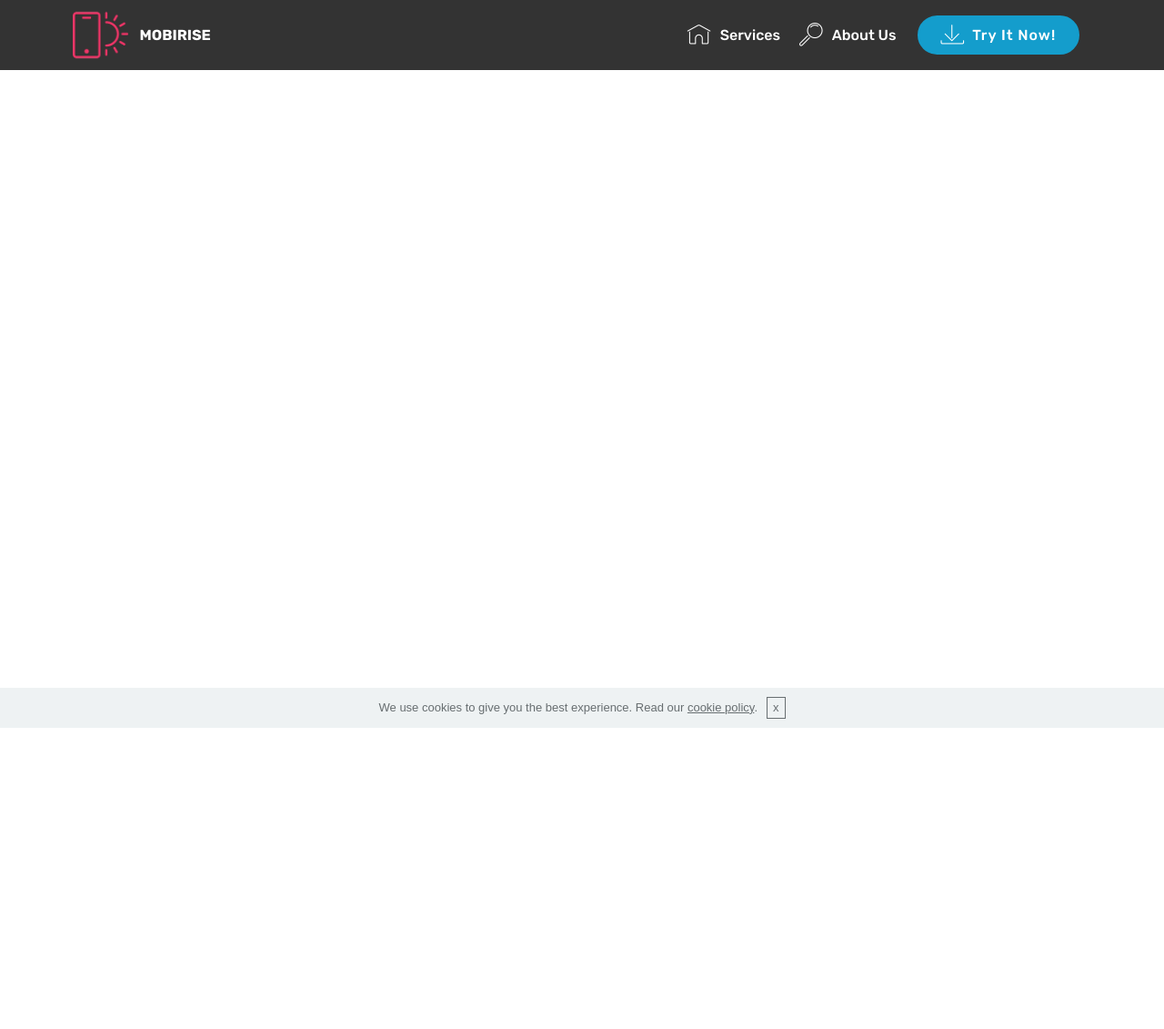
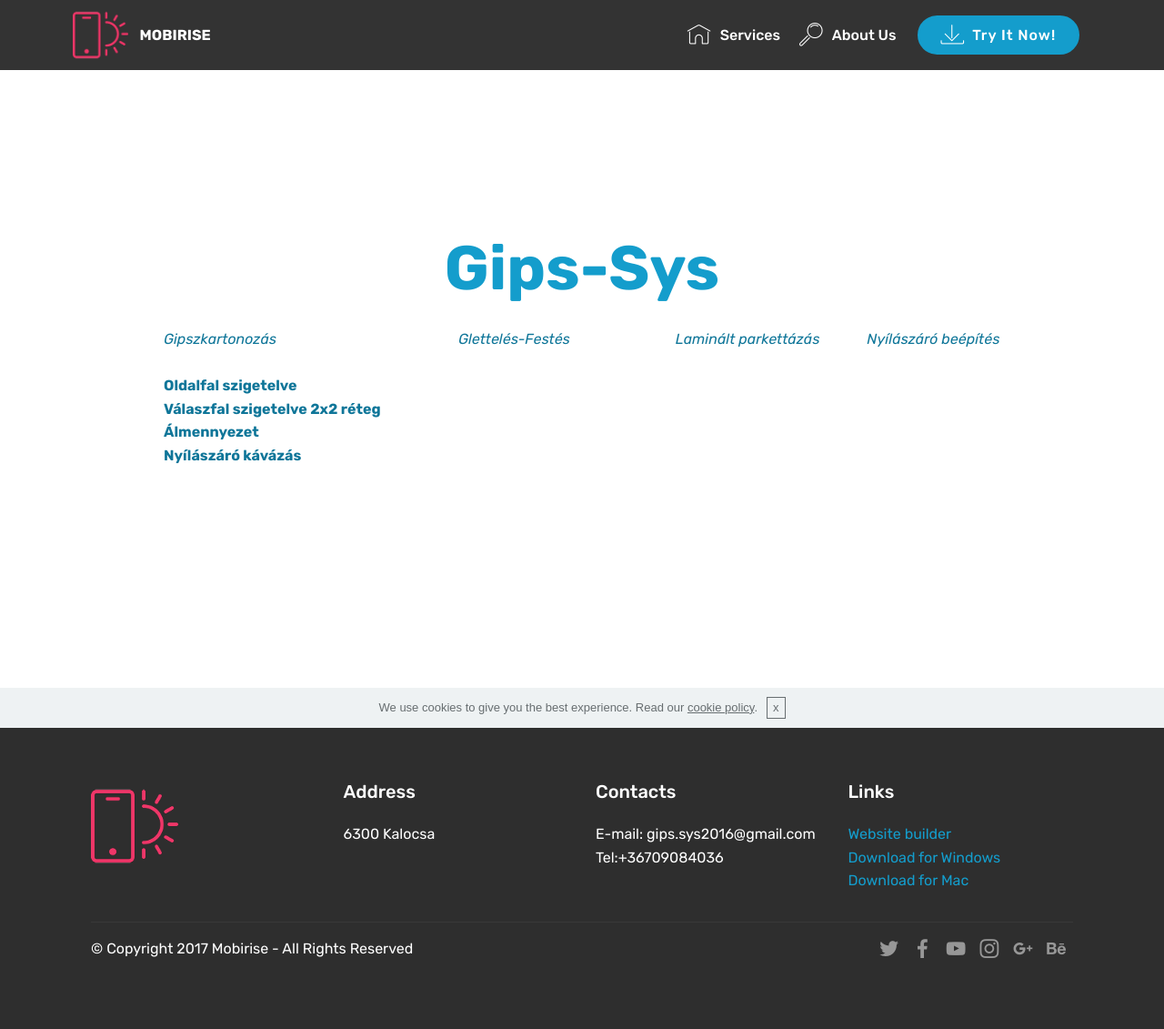
Before and after one commit to gips-sys/gips-sys.github.io, a plain HTML site: page page2.html in a window 1280 px wide. Shown: the whole page at 91% size. Before the commit the page ends 800 px from the top, so only its background shows below. Drawn offline with Linux system fonts and the light colour scheme; files whose address does not match are found by name.

Commit message:
create github pages

```diff
--- a/page2.html
+++ b/page2.html
@@ -7,15 +7,16 @@
   <meta name="generator" content="Mobirise v4.8.8, mobirise.com">
   <meta name="viewport" content="width=device-width, initial-scale=1, minimum-scale=1">
   <link rel="shortcut icon" href="assets/images/logo2.png" type="image/x-icon">
-  <meta name="description" content="Site Maker Description">
-  <title>Page 2</title>
+  <meta name="description" content="">
+  <title>Árlista</title>
   <link rel="stylesheet" href="assets/web/assets/mobirise-icons/mobirise-icons.css">
   <link rel="stylesheet" href="assets/tether/tether.min.css">
   <link rel="stylesheet" href="assets/bootstrap/css/bootstrap.min.css">
   <link rel="stylesheet" href="assets/bootstrap/css/bootstrap-grid.min.css">
   <link rel="stylesheet" href="assets/bootstrap/css/bootstrap-reboot.min.css">
+  <link rel="stylesheet" href="assets/socicon/css/styles.css">
+  <link rel="stylesheet" href="assets/dropdown/css/style.css">
   <link rel="stylesheet" href="assets/gdpr-plugin/gdpr-styles.css">
-  <link rel="stylesheet" href="assets/dropdown/css/style.css">
   <link rel="stylesheet" href="assets/theme/css/style.css">
   <link rel="stylesheet" href="assets/mobirise/css/mbr-additional.css" type="text/css">
 
@@ -23,7 +24,7 @@
 
 </head>
 <body>
-  <section class="menu cid-qTkzRZLJNu" once="menu" id="menu1-6">
+  <section class="menu cid-rdp6IjjoC7" once="menu" id="menu1-b">
 
 
 
@@ -73,16 +74,124 @@
     </nav>
 </section>
 
+<section class="engine"><a href="https://mobirise.info/v">html templates</a></section><section class="cid-rdp6IkvF8n mbr-fullscreen" id="header2-c">
 
-  <section class="engine"><a href="https://mobirise.info/d">free web maker</a></section><script src="assets/web/assets/jquery/jquery.min.js"></script>
+
+
+
+
+    <div class="container align-center">
+        <div class="row justify-content-md-center">
+            <div class="mbr-white col-md-10">
+                <h1 class="mbr-section-title mbr-bold pb-3 mbr-fonts-style display-1">Gips-Sys</h1>
+
+                <p class="mbr-text pb-3 mbr-fonts-style display-7"><em>Gipszkartonozás &nbsp; &nbsp; &nbsp; &nbsp; &nbsp; &nbsp; &nbsp; &nbsp; &nbsp; &nbsp; &nbsp; &nbsp; &nbsp; &nbsp; &nbsp; &nbsp; &nbsp; &nbsp; &nbsp; &nbsp; &nbsp; &nbsp; &nbsp; &nbsp; &nbsp;Glettelés-Festés &nbsp; &nbsp; &nbsp; &nbsp; &nbsp; &nbsp; &nbsp; &nbsp; &nbsp; &nbsp; &nbsp; &nbsp; &nbsp; &nbsp; Laminált parkettázás &nbsp; &nbsp; &nbsp; &nbsp; &nbsp; &nbsp; Nyílászáró beépítés</em><br><em>&nbsp; &nbsp; &nbsp; &nbsp; &nbsp; &nbsp; &nbsp; &nbsp; &nbsp; &nbsp; &nbsp; &nbsp; &nbsp; &nbsp; &nbsp; &nbsp; &nbsp; &nbsp; &nbsp; &nbsp; &nbsp; &nbsp; &nbsp; &nbsp; &nbsp; &nbsp; &nbsp; &nbsp; &nbsp; &nbsp; &nbsp; &nbsp; &nbsp; &nbsp; &nbsp; &nbsp; &nbsp; &nbsp;&nbsp;</em><br><strong>Oldalfal szigetelve&nbsp;</strong><br><strong>Válaszfal szigetelve 2x2 réteg</strong><br><strong>Álmennyezet</strong><br><strong>Nyílászáró kávázás</strong></p>
+
+            </div>
+        </div>
+    </div>
+
+</section>
+
+<section class="cid-rdp6Im0TYE" id="footer1-d">
+
+
+
+
+
+    <div class="container">
+        <div class="media-container-row content text-white">
+            <div class="col-12 col-md-3">
+                <div class="media-wrap">
+                    <a href="https://mobirise.com/">
+                        <img src="assets/images/logo2.png" alt="Mobirise">
+                    </a>
+                </div>
+            </div>
+            <div class="col-12 col-md-3 mbr-fonts-style display-7">
+                <h5 class="pb-3">
+                    Address
+                </h5>
+                <p class="mbr-text">6300 Kalocsa</p>
+            </div>
+            <div class="col-12 col-md-3 mbr-fonts-style display-7">
+                <h5 class="pb-3">
+                    Contacts
+                </h5>
+                <p class="mbr-text">E-mail: gips.sys2016@gmail.com<br>Tel:+36709084036<br><br></p>
+            </div>
+            <div class="col-12 col-md-3 mbr-fonts-style display-7">
+                <h5 class="pb-3">
+                    Links
+                </h5>
+                <p class="mbr-text">
+                    <a class="text-primary" href="https://mobirise.com/">Website builder</a>
+                    <br><a class="text-primary" href="https://mobirise.com/mobirise-free-win.zip">Download for Windows</a>
+                    <br><a class="text-primary" href="https://mobirise.com/mobirise-free-mac.zip">Download for Mac</a>
+                </p>
+            </div>
+        </div>
+        <div class="footer-lower">
+            <div class="media-container-row">
+                <div class="col-sm-12">
+                    <hr>
+                </div>
+            </div>
+            <div class="media-container-row mbr-white">
+                <div class="col-sm-6 copyright">
+                    <p class="mbr-text mbr-fonts-style display-7">
+                        © Copyright 2017 Mobirise - All Rights Reserved
+                    </p>
+                </div>
+                <div class="col-md-6">
+                    <div class="social-list align-right">
+                        <div class="soc-item">
+                            <a href="https://twitter.com/mobirise" target="_blank">
+                                <span class="socicon-twitter socicon mbr-iconfont mbr-iconfont-social"></span>
+                            </a>
+                        </div>
+                        <div class="soc-item">
+                            <a href="https://www.facebook.com/GipsSys2016/" target="_blank">
+                                <span class="mbr-iconfont mbr-iconfont-social socicon-facebook socicon"></span>
+                            </a>
+                        </div>
+                        <div class="soc-item">
+                            <a href="https://www.youtube.com/c/mobirise" target="_blank">
+                                <span class="socicon-youtube socicon mbr-iconfont mbr-iconfont-social"></span>
+                            </a>
+                        </div>
+                        <div class="soc-item">
+                            <a href="https://instagram.com/mobirise" target="_blank">
+                                <span class="socicon-instagram socicon mbr-iconfont mbr-iconfont-social"></span>
+                            </a>
+                        </div>
+                        <div class="soc-item">
+                            <a href="https://plus.google.com/u/0/+Mobirise" target="_blank">
+                                <span class="socicon-googleplus socicon mbr-iconfont mbr-iconfont-social"></span>
+                            </a>
+                        </div>
+                        <div class="soc-item">
+                            <a href="https://www.behance.net/Mobirise" target="_blank">
+                                <span class="socicon-behance socicon mbr-iconfont mbr-iconfont-social"></span>
+                            </a>
+                        </div>
+                    </div>
+                </div>
+            </div>
+        </div>
+    </div>
+</section>
+
+
+  <script src="assets/web/assets/jquery/jquery.min.js"></script>
   <script src="assets/popper/popper.min.js"></script>
   <script src="assets/tether/tether.min.js"></script>
   <script src="assets/bootstrap/js/bootstrap.min.js"></script>
+  <script src="assets/smoothscroll/smooth-scroll.js"></script>
   <script src="assets/cookies-alert-plugin/cookies-alert-core.js"></script>
   <script src="assets/cookies-alert-plugin/cookies-alert-script.js"></script>
   <script src="assets/dropdown/js/script.min.js"></script>
   <script src="assets/touchswipe/jquery.touch-swipe.min.js"></script>
-  <script src="assets/smoothscroll/smooth-scroll.js"></script>
   <script src="assets/theme/js/script.js"></script>
 
 
```
Also changed, not shown: index.html (+1 -1 lines), page1.html (+1 -1 lines), page3.html (+1 -1 lines), 1 other file.
